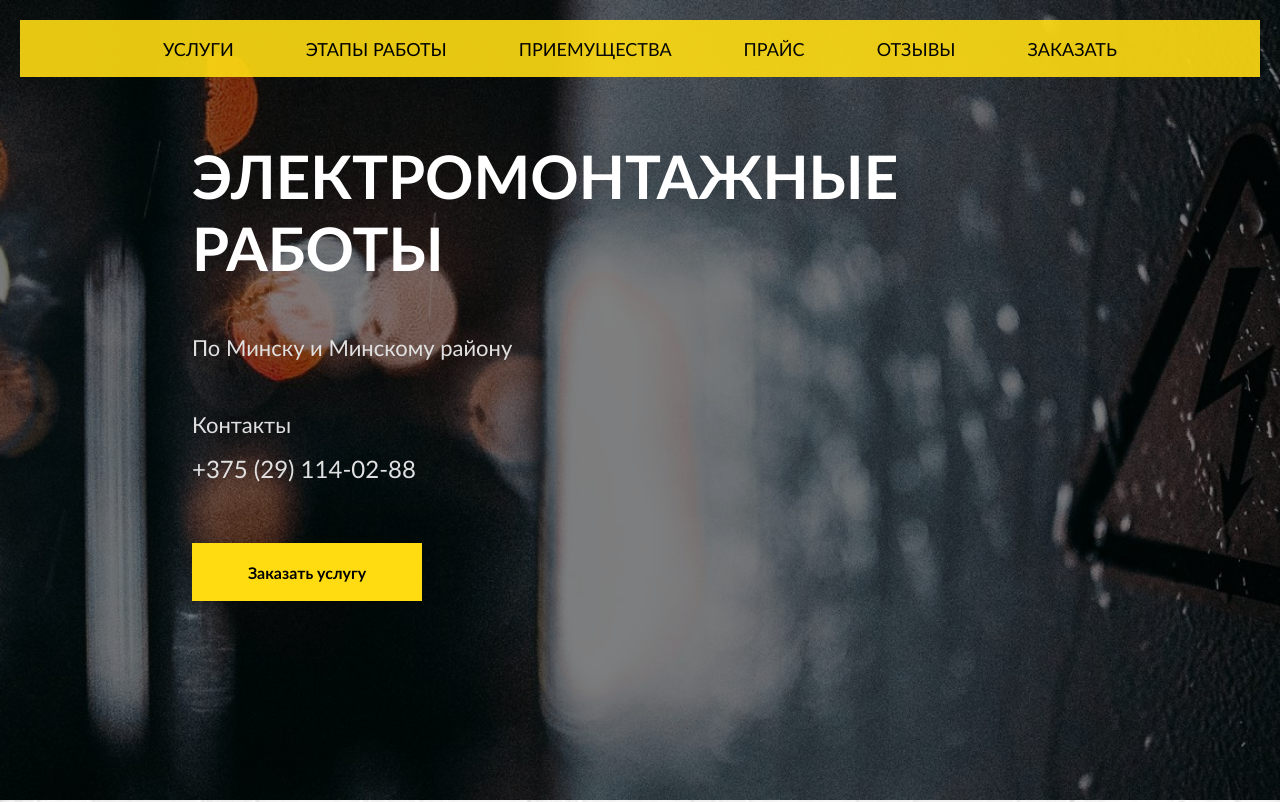
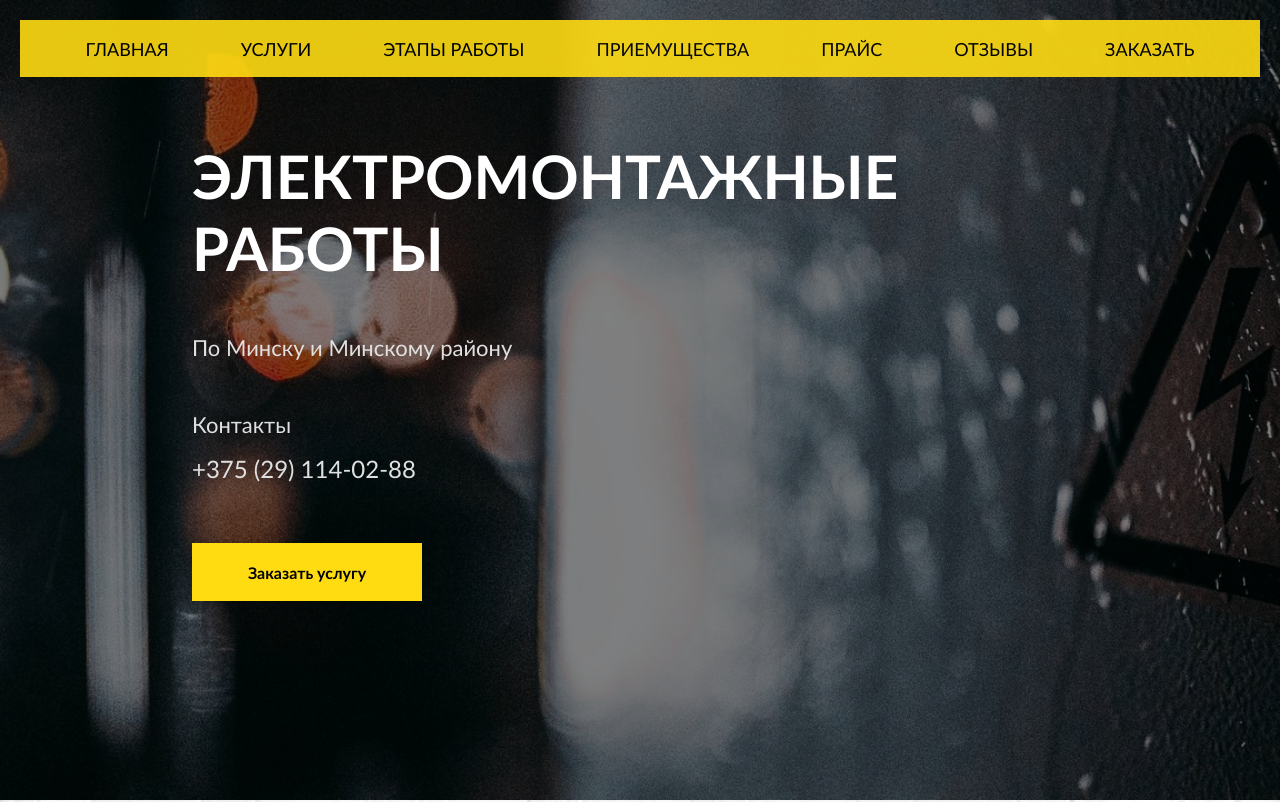
Before and after one commit to LaZy1220/electronic, a React (Create React App) app: page / in a window 1280 px wide. Shown: the top 802 px of the page. Built offline with nearby package versions, Linux system fonts and the light colour scheme; no server answers.

Commit message:
add smoth scroll

```diff
--- a/package.json
+++ b/package.json
@@ -14,6 +14,7 @@
     "react-redux": "^8.0.5",
     "react-router-dom": "^6.4.3",
     "react-scripts": "5.0.1",
+    "react-scroll": "^1.8.9",
     "styled-components": "^5.3.6",
     "web-vitals": "^2.1.4"
   },
--- a/src/components/FeedBack/Carusel.jsx
+++ b/src/components/FeedBack/Carusel.jsx
@@ -31,7 +31,7 @@ const Conteiner = styled.div`
   display: flex;
   transition: translate;
   transition-property: transform;
-  transition-duration: 500ms;
+  transition-duration: 1000ms;
   transition-timing-function: ease-in-out;
 `;
 
--- a/src/components/MainContent.jsx
+++ b/src/components/MainContent.jsx
@@ -77,7 +77,7 @@ export const MainContent = () => {
   const isAddOrderShow = useSelector((state) => state.isAddShow);
   const dispatch = useDispatch();
   return (
-    <BackGround>
+    <BackGround id="/">
       <Body>
         <Title>Электромонтажные работы</Title>
         <Text>По Минску и Минскому району</Text>
--- a/src/components/navigation/LeftNavigate.jsx
+++ b/src/components/navigation/LeftNavigate.jsx
@@ -1,4 +1,5 @@
 import styled from "styled-components";
+import { Link } from "react-scroll";
 
 const Ul = styled.ul`
   width: 250px;
@@ -25,22 +26,57 @@ export const LeftNavigate = ({ isActive, width }) => {
   return (
     <Ul isActive={isActive} width={width}>
       <li>
-        <a href="#our-services">Услуги</a>
+        <Link to="/" spy={true} smooth={true} offset={0} duration={700}>
+          Главная
+        </Link>
       </li>
       <li>
-        <a href="#stages-work">Этапы работы</a>
+        <Link
+          to="our-services"
+          spy={true}
+          smooth={true}
+          offset={50}
+          duration={700}
+        >
+          Услуги
+        </Link>
       </li>
       <li>
-        <a href="#advantages">Приемущества</a>
+        <Link
+          to="stages-work"
+          spy={true}
+          smooth={true}
+          offset={50}
+          duration={700}
+        >
+          Этапы работы
+        </Link>
       </li>
       <li>
-        <a href="#price">Прайс</a>
+        <Link
+          to="advantages"
+          spy={true}
+          smooth={true}
+          offset={50}
+          duration={700}
+        >
+          Приемущества
+        </Link>
       </li>
       <li>
-        <a href="#reviews">Отзывы</a>
+        <Link to="price" spy={true} smooth={true} offset={50} duration={700}>
+          Прайс
+        </Link>
       </li>
       <li>
-        <a href="#order">Заказать</a>
+        <Link to="reviews" spy={true} smooth={true} offset={50} duration={700}>
+          Отзывы
+        </Link>
+      </li>
+      <li>
+        <Link to="order" spy={true} smooth={true} offset={50} duration={700}>
+          Заказать
+        </Link>
       </li>
     </Ul>
   );
--- a/src/components/navigation/Navigate.jsx
+++ b/src/components/navigation/Navigate.jsx
@@ -1,4 +1,5 @@
 import styled from "styled-components";
+import { Link } from "react-scroll";
 import { Burger } from "./Burger";
 
 const NavigateEl = styled.nav`
@@ -39,22 +40,75 @@ export const Navigate = ({ width }) => {
       <NavigateEl>
         <ul>
           <li>
-            <a href="#our-services">Услуги</a>
+            <Link to="/" spy={true} smooth={true} offset={0} duration={700}>
+              Главная
+            </Link>
           </li>
           <li>
-            <a href="#stages-work">Этапы работы</a>
+            <Link
+              to="our-services"
+              spy={true}
+              smooth={true}
+              offset={50}
+              duration={700}
+            >
+              Услуги
+            </Link>
           </li>
           <li>
-            <a href="#advantages">Приемущества</a>
+            <Link
+              to="stages-work"
+              spy={true}
+              smooth={true}
+              offset={50}
+              duration={700}
+            >
+              Этапы работы
+            </Link>
           </li>
           <li>
-            <a href="#price">Прайс</a>
+            <Link
+              to="advantages"
+              spy={true}
+              smooth={true}
+              offset={50}
+              duration={700}
+            >
+              Приемущества
+            </Link>
           </li>
           <li>
-            <a href="#reviews">Отзывы</a>
+            <Link
+              to="price"
+              spy={true}
+              smooth={true}
+              offset={50}
+              duration={700}
+            >
+              Прайс
+            </Link>
           </li>
           <li>
-            <a href="#order">Заказать</a>
+            <Link
+              to="reviews"
+              spy={true}
+              smooth={true}
+              offset={50}
+              duration={700}
+            >
+              Отзывы
+            </Link>
+          </li>
+          <li>
+            <Link
+              to="order"
+              spy={true}
+              smooth={true}
+              offset={50}
+              duration={700}
+            >
+              Заказать
+            </Link>
           </li>
         </ul>
       </NavigateEl>
```
Also changed, not shown: 1 other file (tests, documents, lock files or other folders).
